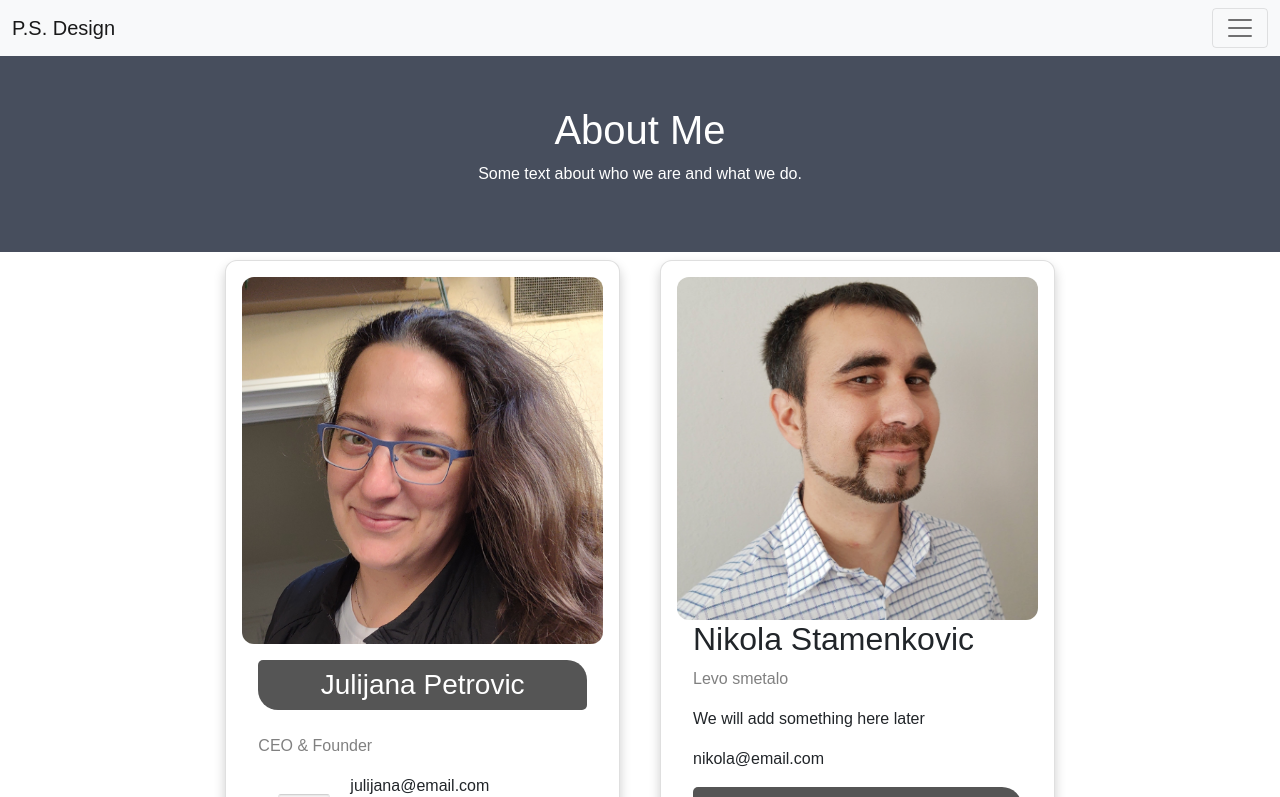
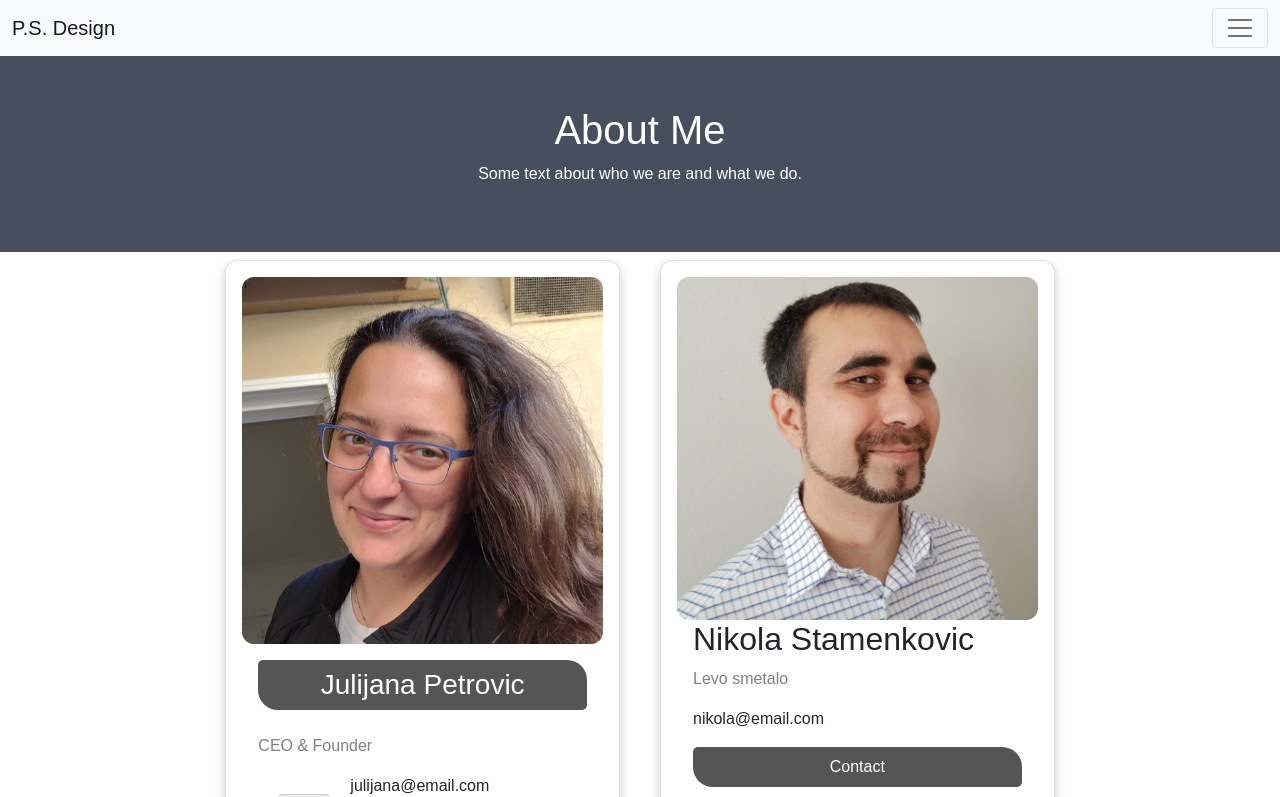
Before and after one commit to djony88/PSD_Design, a plain HTML site: page assets/html/about.html in a window 1280 px wide. Shown: the top 797 px of the page. Drawn offline with nearby package versions, Linux system fonts and the light colour scheme; some icons are missing.

Commit message:
working on about page

```diff
--- a/assets/html/about.html
+++ b/assets/html/about.html
@@ -313,7 +313,7 @@
             <div class="container">
               <h2>Nikola Stamenkovic</h2>
               <p class="title">Levo smetalo</p>
-              <p>We will add something here later</p>
+              <!-- <p>We will add something here later</p> -->
               <p>nikola@email.com</p>
               <form method="get" action="contact.html">
                 <p><button class="button">Contact</button></p>
```
